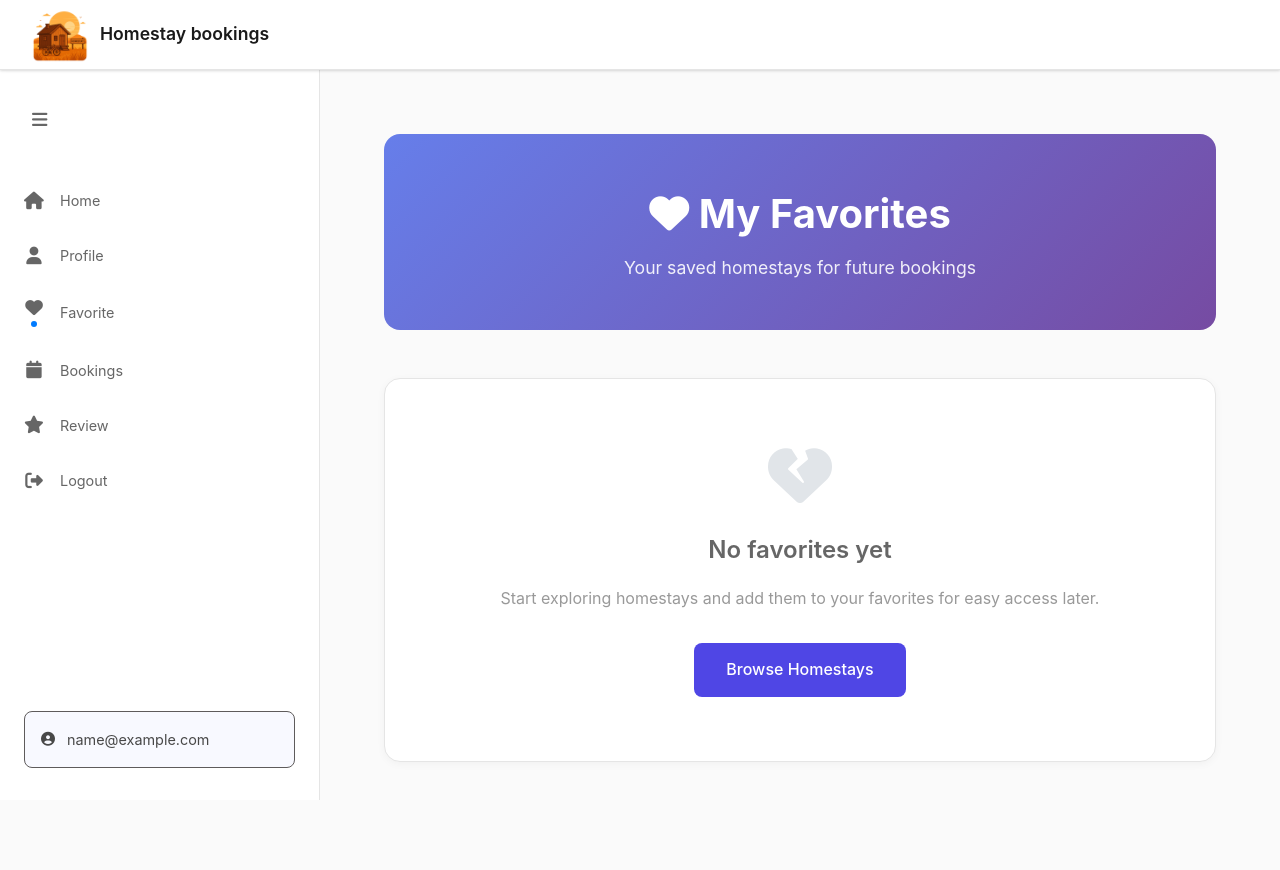
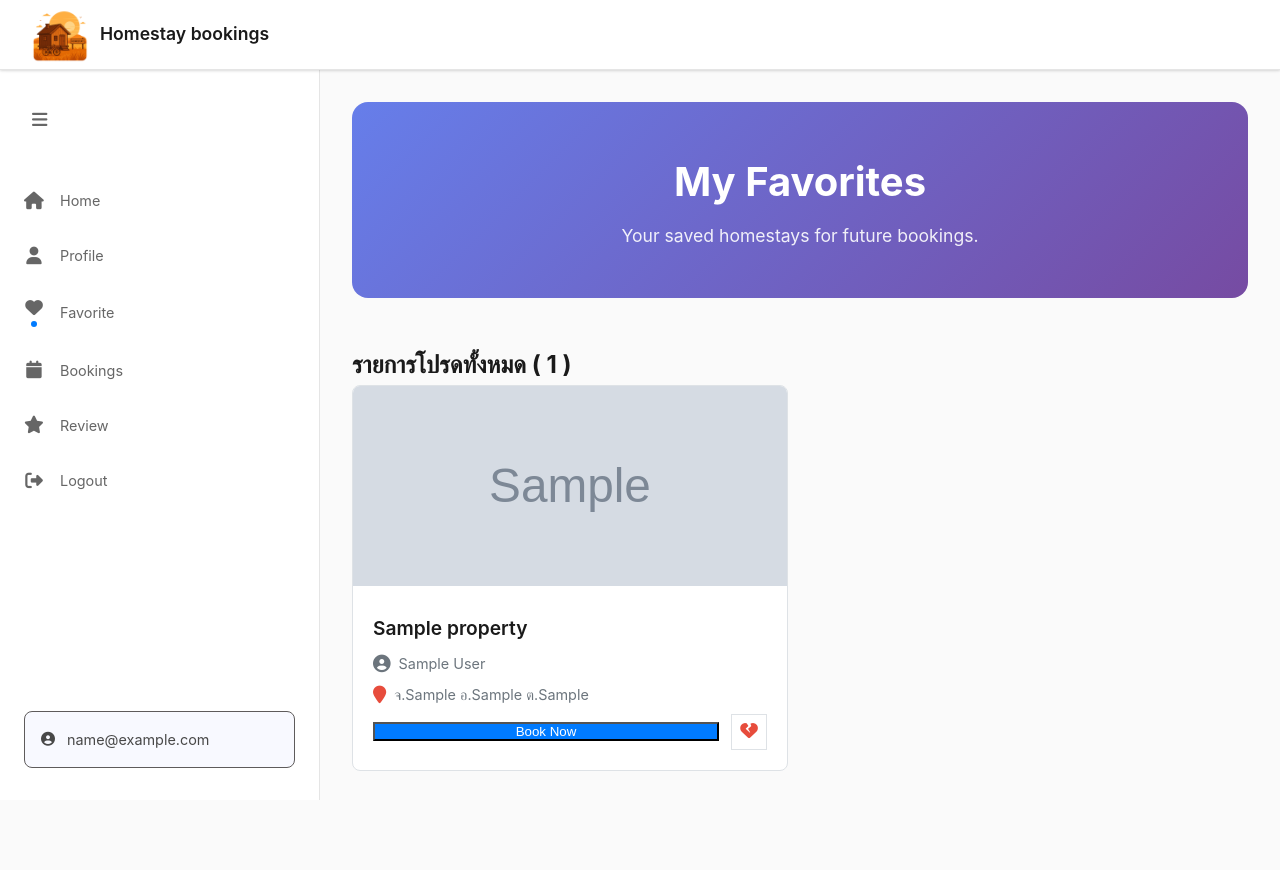
Before and after one commit to Phumin-GH/Project_Homestay, a PHP site: page /users/favorites.php in a window 1280 px wide. Run offline with PHP 8.4, Linux system fonts and the light colour scheme; the visitor is signed in with stand-in values (Sample User, id 1); tables that the repository leaves empty or names only in its code hold one stand-in row (values such as "Sample post"); grey boxes marked "Sample" are stand-in pictures; data that the repository does not hold is empty.

Commit message:
อัปเดดตไฟล์ที่เกี่ยวกับ favorite

```diff
--- a/users/favorites.php
+++ b/users/favorites.php
@@ -4,6 +4,19 @@ if (!isset($_SESSION["User_email"])) {
     header("Location: ../index.php");
     exit();
 }
+include '../config/db_connect.php';
+$email = $_SESSION["User_email"];
+$stmt = $conn->prepare("SELECT User_id FROM user WHERE User_email = ?");
+$stmt->execute([$email]);
+$user_id = $stmt->fetchColumn();
+
+$select = $conn->prepare("SELECT f.Favorite_id, h.Host_firstname, h.Host_lastname, h.Host_phone,p.Property_id, p.Property_image, p.Property_name, p.Property_province, p.Property_district, p.Property_subdistrict
+FROM favorite f
+INNER JOIN property p ON f.Property_id = p.Property_id
+INNER JOIN host h ON p.Host_id = h.Host_id
+WHERE User_id = ?");
+$select->execute([$user_id]);
+$favorites = $select->fetchAll(PDO::FETCH_ASSOC);
 
 ?>
 
@@ -44,178 +57,177 @@ if (!isset($_SESSION["User_email"])) {
         opacity: 0.9;
     }
 
+    /* --- Favorites Grid --- */
     .favorites-grid {
         display: grid;
-        grid-template-columns: repeat(auto-fill, minmax(350px, 1fr));
-        gap: 2rem;
-        margin-bottom: 3rem;
+        grid-template-columns: repeat(auto-fill, minmax(320px, 1fr));
+        gap: 1.5rem;
     }
 
     .favorite-card {
-        background: #ffffff;
-        border-radius: 16px;
+        background: var(--card-background);
+        border-radius: 8px;
+        border: 1px solid var(--border-color);
         overflow: hidden;
-        box-shadow: 0 4px 20px rgba(0, 0, 0, 0.08);
-        border: 1px solid #e5e5e5;
-        transition: all 0.3s ease;
-        position: relative;
+        transition: transform 0.2s ease, box-shadow 0.2s ease;
     }
 
     .favorite-card:hover {
-        transform: translateY(-8px);
-        box-shadow: 0 12px 40px rgba(0, 0, 0, 0.15);
+        transform: translateY(-5px);
+        box-shadow: 0 8px 24px rgba(0, 0, 0, 0.08);
     }
 
     .favorite-card img {
         width: 100%;
-        height: 220px;
+        height: 200px;
         object-fit: cover;
-        transition: transform 0.3s ease;
-    }
-
-    .favorite-card:hover img {
-        transform: scale(1.05);
     }
 
     .favorite-info {
-        padding: 1.5rem;
-        position: relative;
+        padding: 1.25rem;
     }
 
     .favorite-info h3 {
-        font-size: 1.25rem;
+        font-size: 1.2rem;
         font-weight: 600;
-        margin-bottom: 0.75rem;
-        color: #1a1a1a;
-        line-height: 1.4;
+        margin-bottom: 0.5rem;
     }
 
-    .favorite-info .host-name {
-        color: #666;
-        font-size: 0.9rem;
-        margin-bottom: 0.75rem;
-        display: flex;
-        align-items: center;
-        gap: 0.5rem;
-    }
-
+    .favorite-info .host-name,
     .favorite-info .location {
         display: flex;
         align-items: center;
         gap: 0.5rem;
-        color: #666;
-        font-size: 0.875rem;
-        margin-bottom: 1.5rem;
+        color: var(--text-secondary);
+        font-size: 0.9rem;
+        margin-bottom: 0.5rem;
     }
 
-    .favorite-info .location i {
-        color: #4f46e5;
+    .favorite-info i {
+        font-size: 1.1rem;
+    }
+
+    .location {
+        margin-bottom: 1.25rem;
     }
 
     .favorite-actions {
         display: flex;
-        gap: 1rem;
+        gap: 0.75rem;
         align-items: center;
     }
 
-    .book-btn {
-        flex: 1;
-        background: #4f46e5;
-        color: white;
-        text-decoration: none;
-        padding: 0.75rem 1.5rem;
-        border-radius: 8px;
+    /* --- Buttons --- */
+    .btn {
+        display: inline-flex;
+        align-items: center;
+        justify-content: center;
+        gap: 0.5rem;
+        padding: 0.6rem 1.2rem;
+        border-radius: 6px;
         font-weight: 500;
         font-size: 0.9rem;
+        border: 1px solid transparent;
+        cursor: pointer;
         transition: all 0.2s ease;
-        text-align: center;
     }
 
-    .book-btn:hover {
-        background: #4338ca;
+    .btn-primary {
+        flex: 1;
+        background-color: var(--primary-color);
+        color: white;
+    }
+
+    .btn-primary:hover {
+        background-color: var(--primary-hover);
         transform: translateY(-1px);
     }
 
-    .remove-favorite-btn {
-        background: #ff4757;
-        color: white;
-        border: none;
-        width: 2.5rem;
-        height: 2.5rem;
-        border-radius: 50%;
-        cursor: pointer;
-        transition: all 0.2s ease;
-        display: flex;
-        align-items: center;
-        justify-content: center;
+    .btn-danger {
+        background-color: transparent;
+        color: var(--danger-color);
+        border: 1px solid var(--border-color);
+        width: 2.25rem;
+        height: 2.25rem;
+        padding: 0;
+        font-size: 1.1rem;
     }
 
-    .remove-favorite-btn:hover {
-        background: #ff3742;
-        transform: scale(1.1);
+    .btn-danger:hover {
+        background-color: var(--danger-color);
+        color: white;
+        border-color: var(--danger-color);
     }
 
+    /* --- Empty State --- */
     .empty-state {
         text-align: center;
         padding: 4rem 2rem;
-        background: #ffffff;
-        border-radius: 16px;
-        box-shadow: 0 2px 8px rgba(0, 0, 0, 0.04);
-        border: 1px solid #e5e5e5;
+        background: var(--card-background);
+        border-radius: 8px;
+        border: 1px dashed var(--border-color);
     }
 
     .empty-state i {
         font-size: 4rem;
-        color: #e1e5e9;
+        color: var(--border-color);
         margin-bottom: 1.5rem;
     }
 
     .empty-state h3 {
         font-size: 1.5rem;
         font-weight: 600;
-        color: #666;
-        margin-bottom: 1rem;
+        color: var(--text-secondary);
+        margin-bottom: 0.5rem;
     }
 
     .empty-state p {
         color: #999;
         margin-bottom: 2rem;
+        max-width: 400px;
+        margin-left: auto;
+        margin-right: auto;
     }
 
-    .browse-btn {
-        background: #4f46e5;
-        color: white;
-        text-decoration: none;
-        padding: 0.875rem 2rem;
-        border-radius: 8px;
-        font-weight: 500;
-        transition: all 0.2s ease;
-        display: inline-block;
+    /* --- Responsive Design --- */
+    @media (max-width: 768px) {
+        .sidebar {
+            width: var(--sidebar-collapsed-width);
         }
 
-    .browse-btn:hover {
-        background: #4338ca;
-        transform: translateY(-1px);
+        .sidebar .menu-label,
+        .sidebar .logo h1,
+        .sidebar-footer div span {
+            display: none;
         }
 
-    @media (max-width: 768px) {
-        .favorites-container {
+        .main-with-sidebar {
+            margin-left: var(--sidebar-collapsed-width);
             padding: 1rem;
-        }
-
-        .page-header {
-            padding: 2rem 1rem;
-            margin-bottom: 2rem;
+            margin: 0 5rem;
         }
 
         .page-header h1 {
-            font-size: 2rem;
+            font-size: 1.8rem;
         }
 
         .favorites-grid {
             grid-template-columns: 1fr;
-            gap: 1.5rem;
         }
+    }
+
+    :root {
+        --primary-color: #007bff;
+        --primary-hover: #0056b3;
+        --danger-color: #e74c3c;
+        --danger-hover: #c0392b;
+        --background-color: #f8f9fa;
+        --card-background: #ffffff;
+        --text-primary: #212529;
+        --text-secondary: #6c757d;
+        --border-color: #dee2e6;
+        --sidebar-width: 240px;
+        --sidebar-collapsed-width: 60px;
     }
     </style>
 </head>
@@ -261,89 +273,139 @@ if (!isset($_SESSION["User_email"])) {
             </div>
         </aside>
 
-        <div class="main-with-sidebar">
-            <div class="favorites-container">
+        <main class="main-with-sidebar" id="main-content">
             <div class="page-header">
-                    <h1><i class="fas fa-heart"></i> My Favorites</h1>
-                    <p>Your saved homestays for future bookings</p>
+                <h1><i class="ph-fill ph-heart"></i>My Favorites</h1>
+                <p>Your saved homestays for future bookings.</p>
             </div>
 
-                <?php if ($favorites_result->num_rows > 0): ?>
+            <?php if (count($favorites) > 0): ?>
+            <h2>รายการโปรดทั้งหมด ( <?php echo count($favorites) ?> )</h2>
             <div class="favorites-grid">
-                    <?php while ($favorite = $favorites_result->fetch_assoc()): ?>
-                    <div class="favorite-card">
-                        <img src="<?php echo htmlspecialchars($favorite['Property_image']); ?>"
+                <?php foreach($favorites as $favorite): ?>
+                <div class="favorite-card" data-property-id="<?php echo htmlspecialchars($favorite['Property_id']); ?>">
+                    <img src="../<?php echo htmlspecialchars($favorite['Property_image']); ?>"
                         alt="<?php echo htmlspecialchars($favorite['Property_name']); ?>">
                     <div class="favorite-info">
                         <h3><?php echo htmlspecialchars($favorite['Property_name']); ?></h3>
                         <div class="host-name">
-                                <i class="fas fa-user"></i>
+                            <i class="fa-solid fa-circle-user"></i>
                             <?php echo htmlspecialchars($favorite['Host_firstname'] . ' ' . $favorite['Host_lastname']); ?>
                         </div>
                         <div class="location">
-                                <i class="fas fa-map-marker-alt"></i>
+                            <i class="fa-solid fa-location-pin"></i>
+                            <span>
                                 จ.<?php echo htmlspecialchars($favorite['Property_province']); ?>
                                 อ.<?php echo htmlspecialchars($favorite['Property_district']); ?>
                                 ต.<?php echo htmlspecialchars($favorite['Property_subdistrict']); ?>
+                            </span>
                         </div>
                         <div class="favorite-actions">
-                                <a href="detail.php?id=<?php echo htmlspecialchars($favorite['Property_id']); ?>"
-                                    class="book-btn">Book Now</a>
-                                <button class="remove-favorite-btn"
-                                    onclick="removeFavorite(<?php echo $favorite['Property_id']; ?>)">
-                                    <i class="fas fa-trash"></i>
+
+                            <button class="btn-primary" data-action="delete">Book Now</button>
+                            <button class="btn-danger">
+                                <i class="fa-solid fa-heart-crack"></i>
                             </button>
+
                         </div>
                     </div>
                 </div>
-                    <?php endwhile; ?>
+                <?php endforeach; ?>
             </div>
             <?php else: ?>
             <div class="empty-state">
-                    <i class="fas fa-heart-broken"></i>
-                    <h3>No favorites yet</h3>
-                    <p>Start exploring homestays and add them to your favorites for easy access later.</p>
-                    <a href="main-menu.php" class="browse-btn">Browse Homestays</a>
+                <i class="ph ph-heart-break"></i>
+                <h3>No Favorites Yet</h3>
+                <p>Start exploring and save your favorite homestays to see them here.</p>
+                <a href="main-menu.php" class="btn btn-primary">Browse Homestays</a>
             </div>
             <?php endif; ?>
-            </div>
-        </div>
+        </main>
     </div>
 
     <script>
+    document.addEventListener('DOMContentLoaded', function() {
+        const favorite = document.querySelectorAll('.favorite-card');
+        favorite.forEach(item => {
+            const bookButton = item.querySelector('.btn-primary');
+            const removeButton = item.querySelector('.btn-danger');
+            removeButton.addEventListener('click', async () => {
+                const propertyId = item.dataset.propertyId;
+                alert(propertyId);
+                const action = item.dataset.action;
+                fetch("../controls/favorite.php", {
+                        method: "POST",
+                        headers: {
+                            'Content-Type': 'application/x-www-form-urlencoded'
+                        },
+                        body: new URLSearchParams({
+                            property_id: propertyId,
+                            action: 'delete'
+                        })
+                    })
+                    .then(response => response.json())
+                    .then(data => {
+                        if (data.success) {
+                            console.log(data.message);
+                            location.reload(); // Refresh the page to reflect changes
+                        } else {
+                            console.error("เกิดข้อผิดพลาด:", data.message);
+                        }
+                    })
+                    .catch(error => console.error(error));
+
+            });
+            bookButton.addEventListener('click', async () => {
+                const propertyId = item.dataset.propertyId;
+                fetch("../controls/favorite.php", {
+                    method: "POST",
+                    headers: {
+                        "Content-Type": "application/x-www-form-urlencoded"
+                    },
+                    body: new URLSearchParams({
+                            property_id: propertyId,
+                            submit: true
+                        })
+                        .then(response => response.json())
+
+                });
+
+            });
+        });
+
         function toggleSidebar() {
             const sidebar = document.getElementById('sidebar');
             const mainContent = document.querySelector('.main-with-sidebar');
             sidebar.classList.toggle("collapsed");
             mainContent.classList.toggle("sidebar-collapsed");
         }
-
-    function removeFavorite(propertyId) {
-        if (confirm('Are you sure you want to remove this from favorites?')) {
-            // Send AJAX request to remove favorite
-            fetch('../controls/remove_favorite.php', {
-                    method: 'POST',
-                    headers: {
-                        'Content-Type': 'application/json',
-                    },
-                    body: JSON.stringify({
-                        property_id: propertyId
-                    })
-                })
-                .then(response => response.json())
-                .then(data => {
-                    if (data.success) {
-                        location.reload();
-                    } else {
-                        alert('Error removing favorite: ' + data.message);
-                    }
-                })
-                .catch(error => {
-                    console.error('Error:', error);
-                    alert('Error removing favorite');
+        // function removeFavorite(propertyId) {
+        //     if (confirm('Are you sure you want to remove this from favorites?')) {
+        //         // Send AJAX request to remove favorite
+        //         fetch('../controls/remove_favorite.php', {
+        //                 method: 'POST',
+        //                 headers: {
+        //                     'Content-Type': 'application/json',
+        //                 },
+        //                 body: JSON.stringify({
+        //                     property_id: propertyId
+        //                 })
+        //             })
+        //             .then(response => response.json())
+        //             .then(data => {
+        //                 if (data.success) {
+        //                     location.reload();
+        //                 } else {
+        //                     alert('Error removing favorite: ' + data.message);
+        //                 }
+        //             })
+        //             .catch(error => {
+        //                 console.error('Error:', error);
+        //                 alert('Error removing favorite');
+        //             });
+        //     }
+        //}
     });
-        }
-    }
     </script>
 </body>
 
```
Lines whose indentation alone changed are shown as unchanged.
